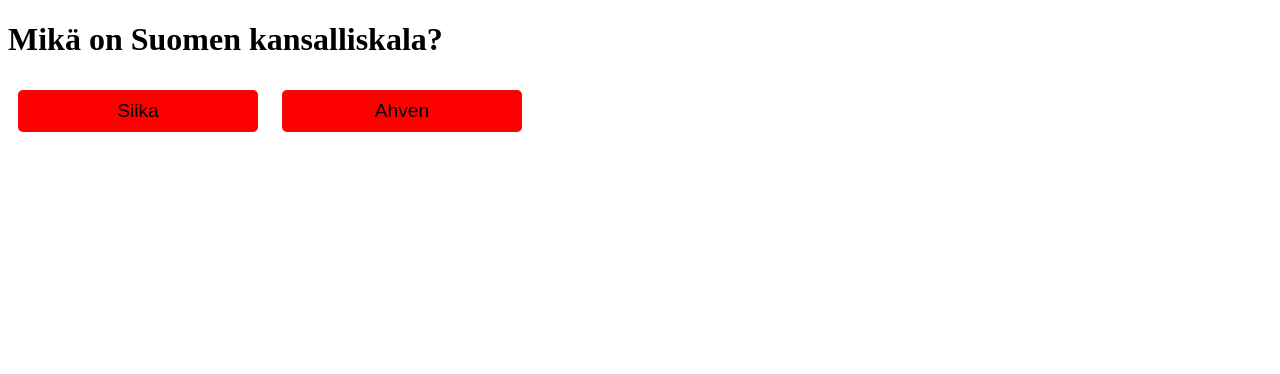
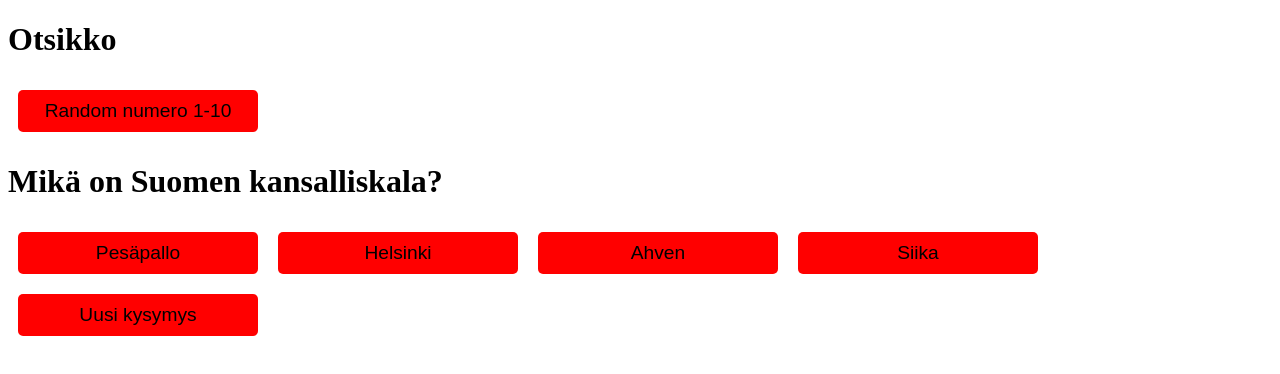
Before and after one commit to jamktiko/sekoilurepo33, a SvelteKit app in the folder sekoiluaSveltessa/: page / in a window 1280 px wide. Shown: the top 374 px of the page. Built offline with nearby package versions, Linux system fonts and the light colour scheme.

Commit message:
Kysymyksien randomisointi, testi kuinka saa datan jsonista, vastauskien randomisointi

```diff
--- /dev/null
+++ b/sekoiluaSveltessa/src/lib/kysymykset.json
@@ -0,0 +1,52 @@
+[
+	{
+		"kysymys": "Mikä on pääkaupunki Suomessa?",
+		"vastaus": "Helsinki",
+		"vaara": "Tampere"
+	},
+	{
+		"kysymys": "Mikä on Suomen kansalliskukka?",
+		"vastaus": "Suomenruusu",
+		"vaara": "Kielo"
+	},
+	{
+		"kysymys": "Mikä on Suomen kansallislintu?",
+		"vastaus": "Laulujoutsen",
+		"vaara": "Koskikara"
+	},
+	{
+		"kysymys": "Mikä on Suomen kansallispeli?",
+		"vastaus": "Pesäpallo",
+		"vaara": "Jalkapallo"
+	},
+	{
+		"kysymys": "Mikä on Suomen kansallisruoka?",
+		"vastaus": "Karjalanpiirakka",
+		"vaara": "Karjalanpaisti"
+	},
+	{
+		"kysymys": "Mikä on Suomen kansallislaulu?",
+		"vastaus": "Maamme-laulu",
+		"vaara": "Finlandia-hymni"
+	},
+	{
+		"kysymys": "Mikä on Suomen kansalliskala?",
+		"vastaus": "Siika",
+		"vaara": "Ahven"
+	},
+	{
+		"kysymys": "Mikä on Suomen kansallispuu?",
+		"vastaus": "Tervaleppä",
+		"vaara": "Mänty"
+	},
+	{
+		"kysymys": "Mikä on Suomen kansallisväri?",
+		"vastaus": "Sininen ja valkoinen",
+		"vaara": "Punainen ja valkoinen"
+	},
+	{
+		"kysymys": "Mikä on Suomen kansalliseläin?",
+		"vastaus": "Karhu",
+		"vaara": "Susi"
+	}
+]
--- a/sekoiluaSveltessa/src/routes/+page.svelte
+++ b/sekoiluaSveltessa/src/routes/+page.svelte
@@ -1,70 +1,76 @@
+<!-- filepath: c:\sekoilurepo33\sekoiluaSveltessa\src\routes\+page.svelte -->
 <script lang="ts">
 	import Button from '$lib/components/Button.svelte';
+	import kysymyksetData from '$lib/kysymykset.json';
 	const randomTaulukko: number[] = [1, 2, 3, 4, 5, 6, 7, 8, 9, 10];
 
-		let kysymykset = [
-			{
-				kysymys: 'Mikä on pääkaupunki Suomessa?',
-				vastaus: 'Helsinki',
-				vaara: 'Tampere'
-			},
-			{
-				kysymys: 'Mikä on Suomen kansalliskukka?',
-				vastaus: 'Suomenruusu',
-				vaara: 'Kielo'
-			},
-			{
-				kysymys: 'Mikä on Suomen kansallislintu?',
-				vastaus: 'Laulujoutsen',
-				vaara: 'Koskikara'
-			},
-			{
-				kysymys: 'Mikä on Suomen kansallispeli?',
-				vastaus: 'Pesäpallo',
-				vaara: 'Jalkapallo'
-			},
-			{
-				kysymys: 'Mikä on Suomen kansallisruoka?',
-				vastaus: 'Karjalanpiirakka',
-				vaara: 'Karjalanpaisti'
-			},
-			{
-				kysymys: 'Mikä on Suomen kansallislaulu?',
-				vastaus: 'Maamme-laulu',
-				vaara: 'Finlandia-hymni'
-			},
-			{
-				kysymys: 'Mikä on Suomen kansalliskala?',
-				vastaus: 'Siika',
-				vaara: 'Ahven'
-			},
-			{
-				kysymys: 'Mikä on Suomen kansallispuu?',
-				vastaus: 'Tervaleppä',
-				vaara: 'Mänty'
-			},
-			{
-				kysymys: 'Mikä on Suomen kansallisväri?',
-				vastaus: 'Sininen ja valkoinen',
-				vaara: 'Punainen ja valkoinen'
-			},
-			{
-				kysymys: 'Mikä on Suomen kansalliseläin?',
-				vastaus: 'Karhu',
-				vaara: 'Susi'
-			}];
+	// Use the imported data directly
+	let kysymykset: { kysymys: string; vastaus: string; vaara: string }[] = kysymyksetData;
+
+	// Keep track of used questions
+	let usedQuestionIndices: number[] = [];
+
+	function getRandomWrongAnswers(correctAnswer: string, count: number = 2) {
+			// Filter out the current correct answer to avoid duplicates
+			const otherAnswers = kysymykset
+					.filter(q => q.vastaus !== correctAnswer)
+					.map(q => q.vastaus);
+
+			// Alternative approach: pick random answers directly
+			const result = [];
+			const availableAnswers = [...otherAnswers]; // Copy to avoid modifying original
+
+			for (let i = 0; i < count && availableAnswers.length > 0; i++) {
+					const randomIndex = Math.floor(Math.random() * availableAnswers.length);
+					result.push(availableAnswers[randomIndex]);
+					// Remove to avoid duplicates
+					availableAnswers.splice(randomIndex, 1);
+			}
+
+			return result;
+	}
 
 	function randomQuestion() {
-				const randomIndex = Math.floor(Math.random() * kysymykset.length);
-				const kysymys = kysymykset[randomIndex];
-				return kysymys
+			// Check if all questions have been used
+			if (usedQuestionIndices.length >= kysymykset.length) {
+					// Reset used questions if all questions have been shown
+					usedQuestionIndices = [];
+					alert("Kaikki kysymykset on käyty läpi. Aloitetaan alusta!");
 			}
 
+			// Add safety check to prevent errors if array is empty
+			if (kysymykset.length === 0) {
+					return {
+							kysymys: "Ei kysymyksiä saatavilla",
+							vastaus: "",
+							vaara: "",
+							extraWrongAnswers: ["", ""]
+					};
+			}
 
-			let randomKysymys = randomQuestion();
+			// Get a random index that hasn't been used yet
+			let randomIndex: number;
+			do {
+					randomIndex = Math.floor(Math.random() * kysymykset.length);
+			} while (usedQuestionIndices.includes(randomIndex) && usedQuestionIndices.length < kysymykset.length);
 
-			let vastaus = $state(randomKysymys.vastaus);
-			let vaara = $state(randomKysymys.vaara);
+			// Track this question as used
+			usedQuestionIndices.push(randomIndex);
+
+			const kysymys = kysymykset[randomIndex];
+
+			// Get two random wrong answers from other questions
+			const extraWrongAnswers = getRandomWrongAnswers(kysymys.vastaus);
+
+			return { ...kysymys, extraWrongAnswers };
+	}
+
+	// Initialize with the random question
+	let randomKysymys = $state(randomQuestion());
+
+	let vastaus = $derived(randomKysymys.vastaus);
+	let vaara = $derived(randomKysymys.vaara);
+	let extraWrongAnswers = $derived(randomKysymys.extraWrongAnswers || ["", ""]);
 
 	function tarkistusVastaus(valinta: string) {
 			if (valinta === randomKysymys.vastaus) {
@@ -73,26 +79,59 @@
 					alert('Väärin!');
 			}
 	}
+
+	// Add a function to get a new question
+	function newQuestion() {
+			randomKysymys = randomQuestion();
+			vastaus = randomKysymys.vastaus;
+			vaara = randomKysymys.vaara;
+			extraWrongAnswers = randomKysymys.extraWrongAnswers || ["", ""];
+	}
+
+	// Alternative approach to shuffle answers without shuffleArray
+	function randomizeAnswers() {
+			const answers = [
+					{ text: vastaus, isCorrect: true },
+					{ text: vaara, isCorrect: false },
+					{ text: extraWrongAnswers[0], isCorrect: false },
+					{ text: extraWrongAnswers[1], isCorrect: false }
+			];
+
+			// Randomize the order by sorting with random comparison
+			return answers.sort(() => Math.random() - 0.5);
+	}
+
+	let shuffledAnswers = $state(randomizeAnswers());
+
+	// Re-randomize whenever we get a new question
+	$effect(() => {
+			if (randomKysymys) {
+					shuffledAnswers = randomizeAnswers();
+			}
+	});
 </script>
 
-<!-- <h1>Otsikko</h1>
+<h1>Otsikko</h1>
 
 <Button
 	onclick={() => {
 			const randomIndex = Math.floor(Math.random() * randomTaulukko.length);
 			const randomElement = randomTaulukko[randomIndex];
-		alert(randomElement);}} text="Random numero 1-10"/> -->
+			alert(randomElement);
+	}}
+	text="Random numero 1-10"
+/>
 
-
-
-<h1> {randomKysymys.kysymys}</h1>
+<h1>{randomKysymys.kysymys}</h1>
 
 <div>
+	{#each shuffledAnswers as answer}
+			<Button
+					onclick={() => tarkistusVastaus(answer.text)}
+					text={answer.text}
+			/>
+	{/each}
+</div>
 
-	<Button
-		onclick={() => tarkistusVastaus(randomKysymys.vastaus)}
-		text={vastaus}/>
-		<Button
-		onclick={() => tarkistusVastaus(randomKysymys.vaara)}
-		text={vaara}/>
-</div>
+<!-- Added a button to get a new question -->
+<Button onclick={() => newQuestion()} text="Uusi kysymys"/>
```
Lines whose indentation alone changed are shown as unchanged.
